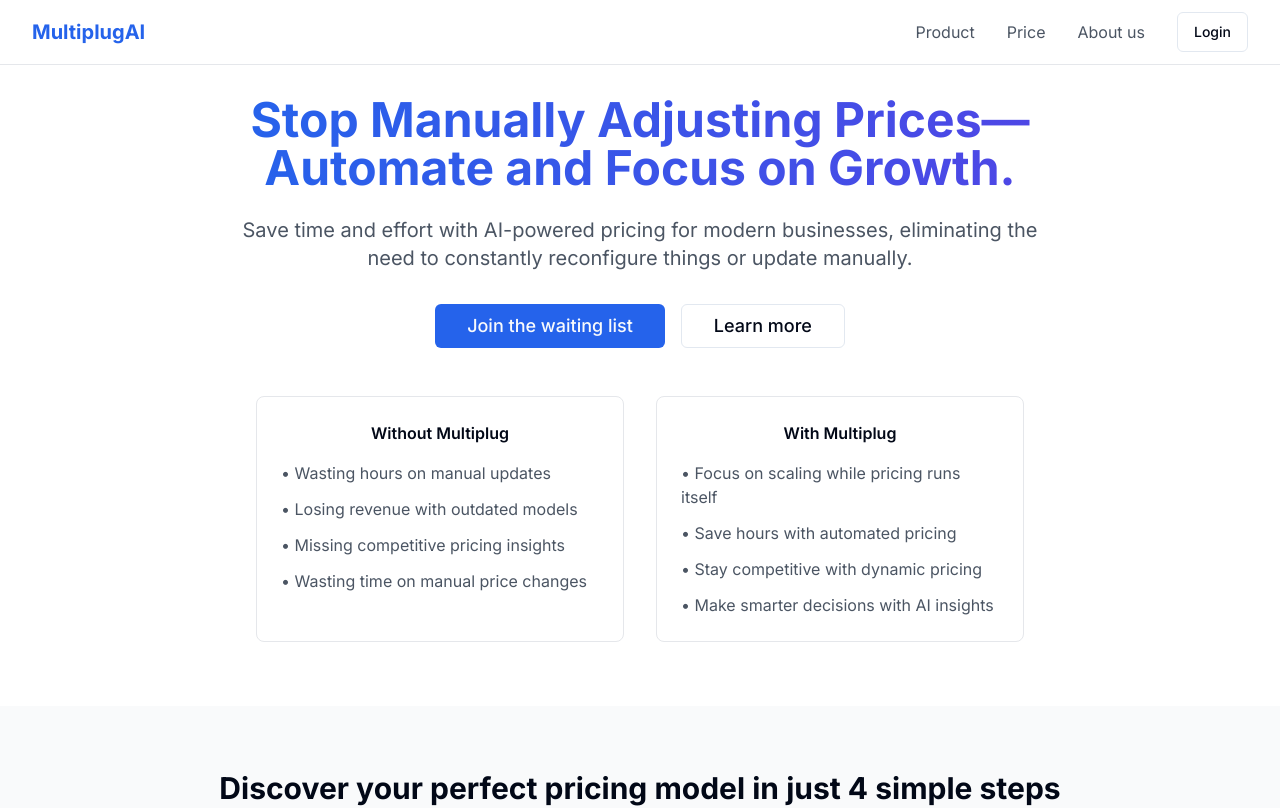
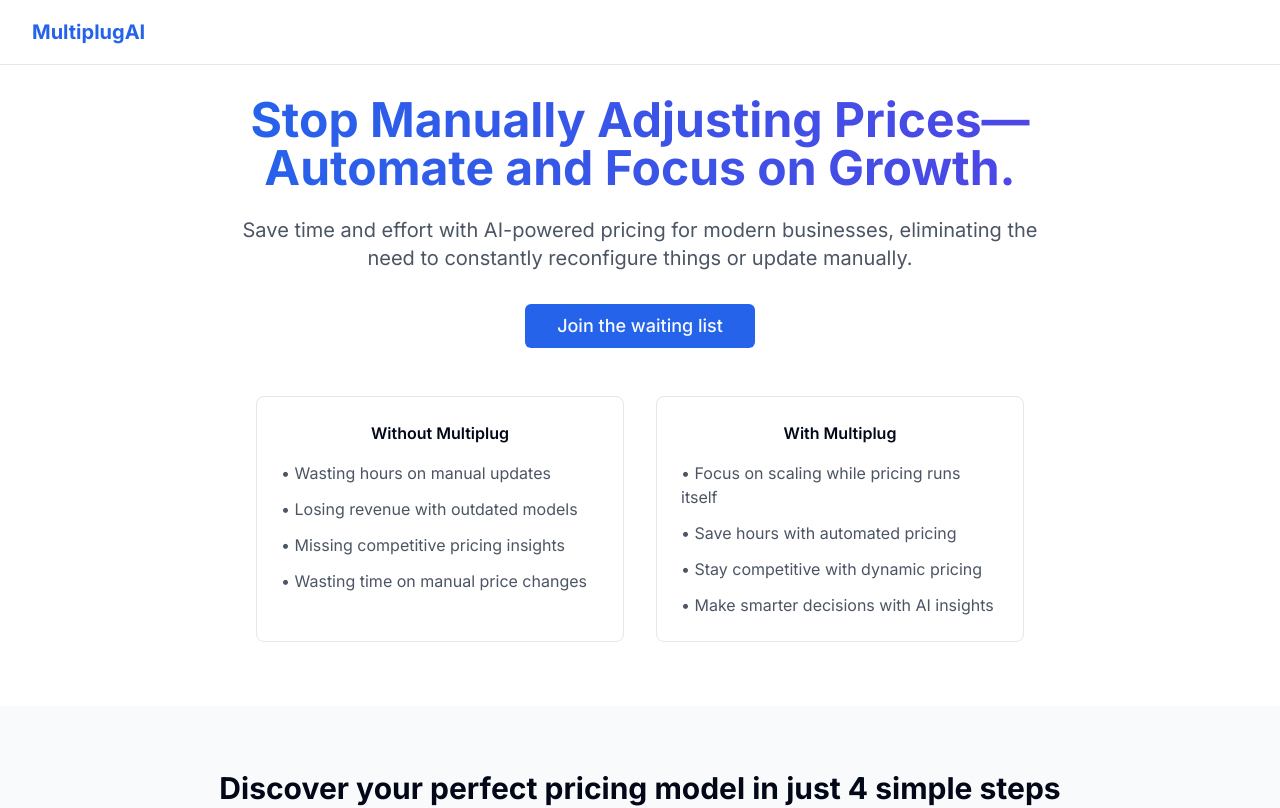
Before and after one commit to adamso221/playful-repro-creator, a React (Vite) app: page / in a window 1280 px wide. Shown: the top 808 px of the page. Built offline with nearby package versions, Linux system fonts and the light colour scheme.

Commit message:
Remove unnecessary navigation links
Removed the "Learn more", "Price", "Product", "Login", and "About us" links from the Navbar component to streamline the navigation menu.
[skip gpt_engineer]

```diff
--- a/src/components/Hero.tsx
+++ b/src/components/Hero.tsx
@@ -17,9 +17,6 @@ export const Hero = () => {
         <div className="flex flex-col sm:flex-row justify-center gap-4 mb-12">
           <Button size="lg" className="text-lg" onClick={handleWaitingList}>
             Join the waiting list
-          </Button>
-          <Button size="lg" variant="outline" className="text-lg" onClick={handleWaitingList}>
-            Learn more
           </Button>
         </div>
 
--- a/src/components/Navbar.tsx
+++ b/src/components/Navbar.tsx
@@ -10,13 +10,6 @@ export const Navbar = () => {
               <span className="text-xl font-bold text-blue-600">MultiplugAI</span>
             </a>
           </div>
-
-          <div className="hidden md:flex items-center space-x-8">
-            <a href="#product" className="text-gray-600 hover:text-gray-900">Product</a>
-            <a href="#pricing" className="text-gray-600 hover:text-gray-900">Price</a>
-            <a href="#about" className="text-gray-600 hover:text-gray-900">About us</a>
-            <Button variant="outline">Login</Button>
-          </div>
         </div>
       </div>
     </nav>
```
